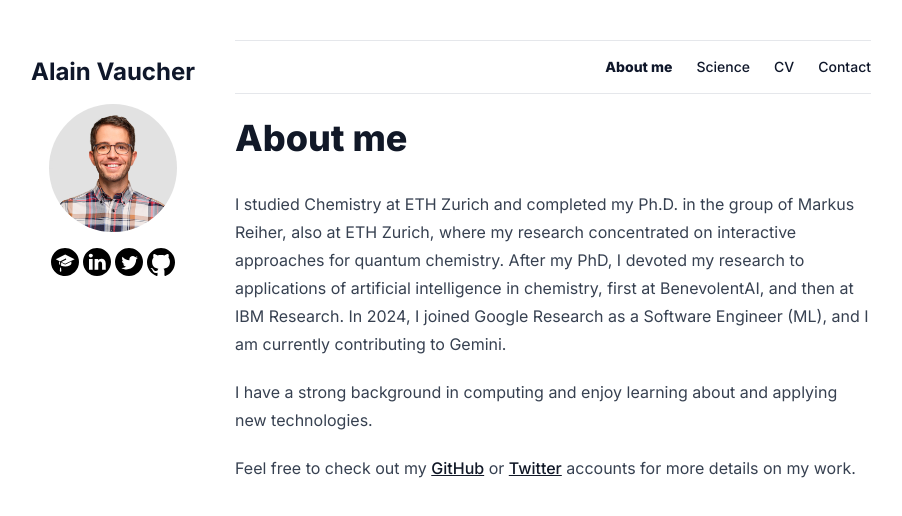
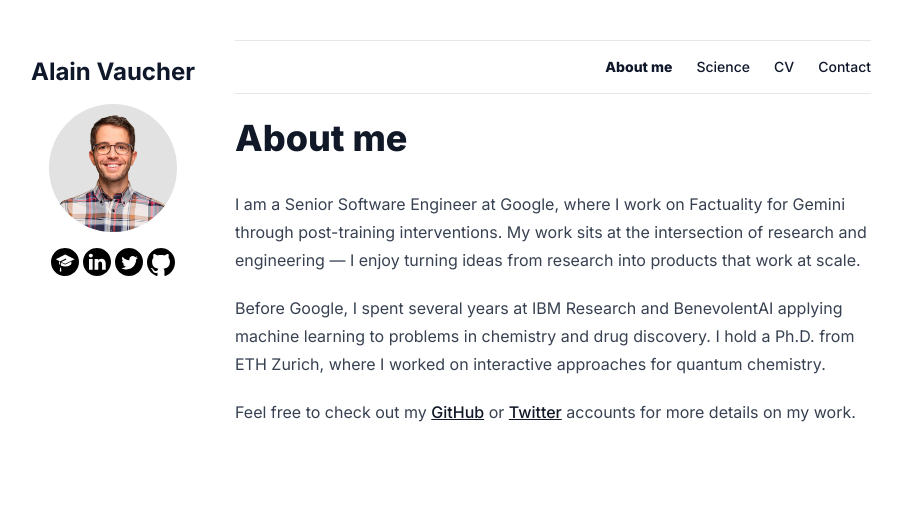
Before and after one commit to avaucher/avaucher.github.io, a Next.js app: page / in a window 1280 px wide. Shown: the top 516 px of the page, without its empty margins (201-1103 px from the left). Built offline with nearby package versions, Linux system fonts and the light colour scheme.

Commit message:
Update about page to reflect current role

```diff
--- a/markdown/about.mdx
+++ b/markdown/about.mdx
@@ -1,9 +1,9 @@
 # About me
 
-I studied Chemistry at ETH Zurich and completed my Ph.D. in the group of Markus Reiher, also at ETH Zurich, where my research concentrated on interactive approaches for quantum chemistry.
-After my PhD, I devoted my research to applications of artificial intelligence in chemistry, first at BenevolentAI, and then at IBM Research.
-In 2024, I joined Google Research as a Software Engineer (ML), and I am currently contributing to Gemini.
+I am a Senior Software Engineer at Google, where I work on Factuality for Gemini through post-training interventions.
+My work sits at the intersection of research and engineering — I enjoy turning ideas from research into products that work at scale.
 
-I have a strong background in computing and enjoy learning about and applying new technologies.
+Before Google, I spent several years at IBM Research and BenevolentAI applying machine learning to problems in chemistry and drug discovery.
+I hold a Ph.D. from ETH Zurich, where I worked on interactive approaches for quantum chemistry.
 
 Feel free to check out my [GitHub](https://github.com/avaucher) or [Twitter](https://twitter.com/acvaucher) accounts for more details on my work.
```
